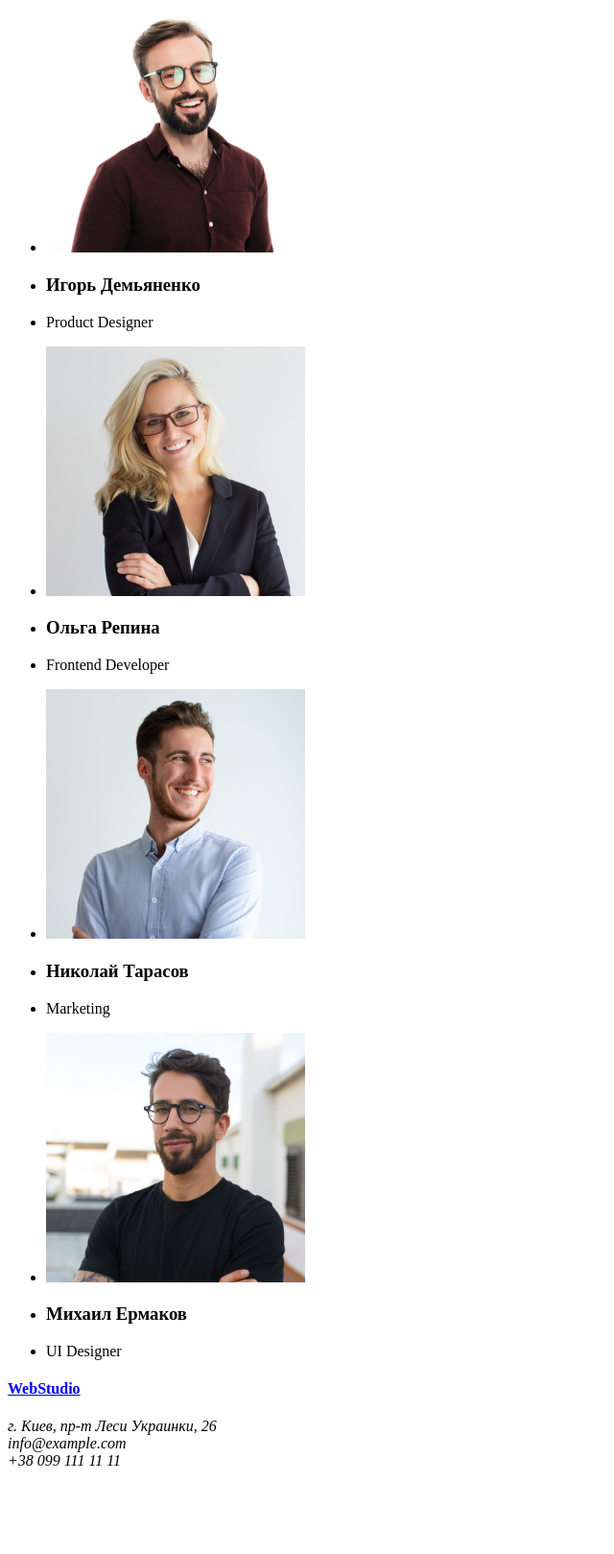
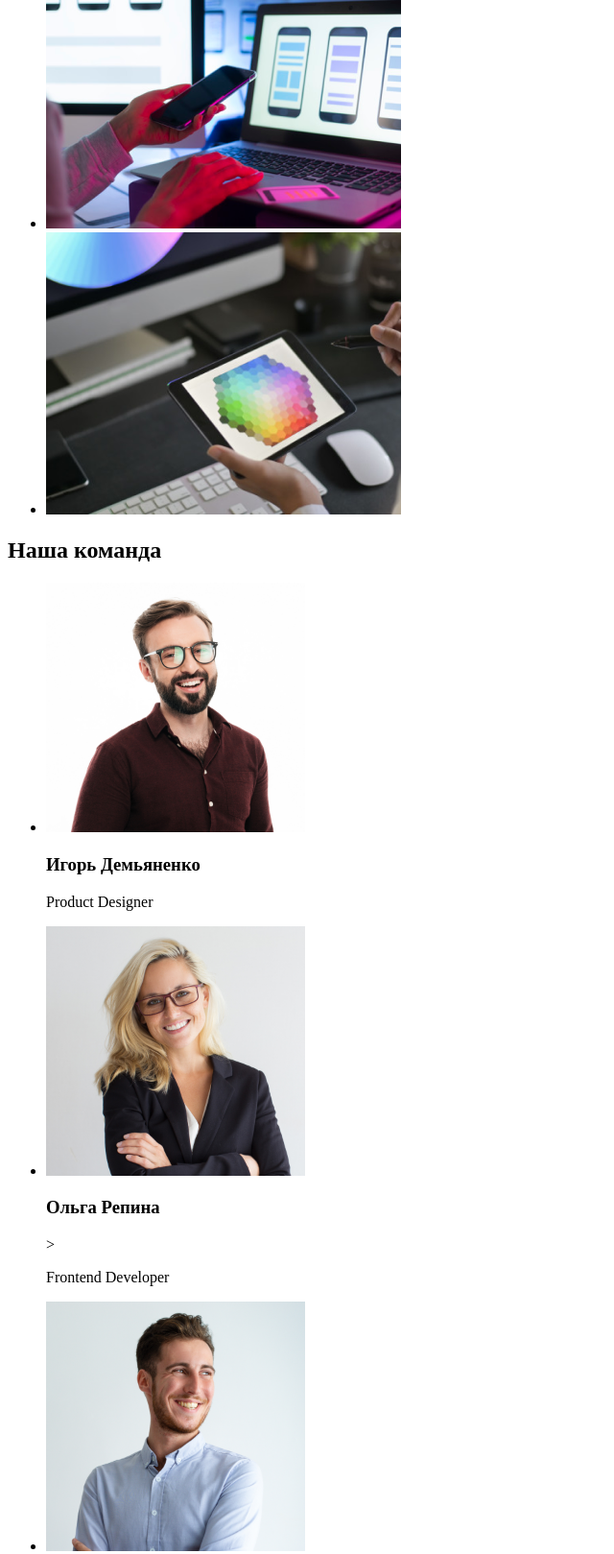
Before and after one commit to Sergey3355/goit-markup-hw-01, a plain HTML site: page index.html in a window 1280 px wide. Shown: the part 993-2612 px from the top of the page at 96% size, without its empty margins (0-640 px from the left). Before the commit the page ends 2532 px from the top, so only its background shows below. Drawn offline with Linux system fonts and the light colour scheme.

Commit message:
создал папку для файла style.css , вынес лого из списка , убрал дивы на строках 36,41 , заменил див foto-section на section фото сделано списком , убрал див comand-stction , убрал лишние <li> , в футере лого обернул дивом ,в блоке адрес сделал список , телефон и почтовый адрес сделал ссылками

```diff
--- a/index.html
+++ b/index.html
@@ -8,15 +8,15 @@
     <link rel="preconnect" href="https://fonts.googleapis.com">
 <link rel="preconnect" href="https://fonts.gstatic.com" crossorigin>
 <link href="https://fonts.googleapis.com/css2?family=Raleway:wght@700&family=Roboto:wght@400;900&display=swap" rel="stylesheet">
-<link rel="stylesheet" href="style.css">
+<link rel="stylesheet" href="css/style.css">
 </head>
 <body>
                     <!--navigation section-->
 
         <header class="header">
         <nav>
+            <div class="webstudio"><a href="#"><span class="web">Web</span><span class="studio">Studio</span></a></div>
                 <ul>
-                <li class="webstudio"><a href="#"><span class="web">Web</span><span class="studio">Studio</span></a></li>
                 <li><a href="#">Cтудия</a></li>
                 <li><a href="#">Портфолио</a></li>
                 <li><a href="#">Контакты</a></li>
@@ -33,12 +33,12 @@
 
                         <!--business section-->
        <main>
-            <div>
+
         <section class="section-business">
             <h1>Эффективные решения <br> для вашего бизнеса</h1>
             <button class="button">Заказать услугу</button>
           </section>
-        </div>
+
 
                             <!--peculiarities section-->
 
@@ -57,54 +57,59 @@
 
                             <!--foto section-->
 
-            <div class="foto-section">
+            <div class="section">
                 <h2>Чем мы занимаемся</h2>
-                <img src="img/img.png" alt="работа на компьютери" width="370">
-                <img src="img/box2.png" alt="телефон и компьютер" width="370">
-                <img src="img/box3.png" alt="планшет" width="370">
+                <ul>
+                <li><img src="img/img.png" alt="работа на компьютери" width="370"></li>
+                <li><img src="img/box2.png" alt="телефон и компьютер" width="370"></li>
+                <li><img src="img/box3.png" alt="планшет" width="370"></li>
+            </ul>
             </div>
 
                             <!--command section-->
 
             <section class="section-comand">
-                <div class="command-section">
+
                     <h2>Наша команда</h2>
 
                     <ul>
-                   <li><img src="img/img.jpg" alt="Игорь Демьяненко" width="270"></li>
-                    <li><h3>Игорь Демьяненко</h3></li>
-                   <li><p>Product Designer</p></li>
+                   <li><img src="img/img.jpg" alt="Игорь Демьяненко" width="270">
+                    <h3>Игорь Демьяненко</h3>
+                   <p>Product Designer</p></li>
 
 
 
                   <li><img src="img/img(1).jpg" alt="Ольга Репина" width="270">
-                  <li><h3>Ольга Репина</h3>
-                  <li><p>Frontend Developer</p></li>
+                  <h3>Ольга Репина</h3>
+                  ><p>Frontend Developer</p></li>
 
 
 
                   <li><img src="img/img(2).jpg" alt="Николай Тарасов" width="270">
-                  <li><h3>Николай Тарасов</h3></li>
-                  <li><p>Marketing</p></li>
+                  <h3>Николай Тарасов</h3>
+                  <p>Marketing</p></li>
 
 
 
-                  <li><img src="img/img(3).jpg" alt="Михаил Ермаков" width="270"></li>
-                  <li><h3> Михаил Ермаков</h3></li>
-                  <li><p>UI Designer</p></li>
+                  <li><img src="img/img(3).jpg" alt="Михаил Ермаков" width="270">
+                  <h3> Михаил Ермаков</h3>
+                  <p>UI Designer</p></li>
                   </ul>
-                </div>
+
             </section>
         </main>
 
                             <!--footer section-->
 
                 <footer class="footer">
-                    <h4 class="webstudio"><a href="#"><span class="web">Web</span><span class="studio">Studio</span></a></h4>
+                    <div class="webstudio"><a href="#"><span class="web">Web</span><span class="studio">Studio</span></a></div>
                     <address class="info">
-                        г. Киев, пр-т Леси Украинки, 26 <br>
-                        info@example.com <br>
-                        +38 099 111 11 11
+                        <ul>
+                       <li> г. Киев, пр-т Леси Украинки, 26 </li>
+                        <li><a href="malto:info@devstudio.com"> info@example.com</a> </li>
+                        <li><a href="tel:+380961111111"> +38 099 111 11 11 </a></li>
+
+                    </ul>
                     </address>
                 </footer>
 </body>
```
Also changed, not shown: css/style.css (added).
